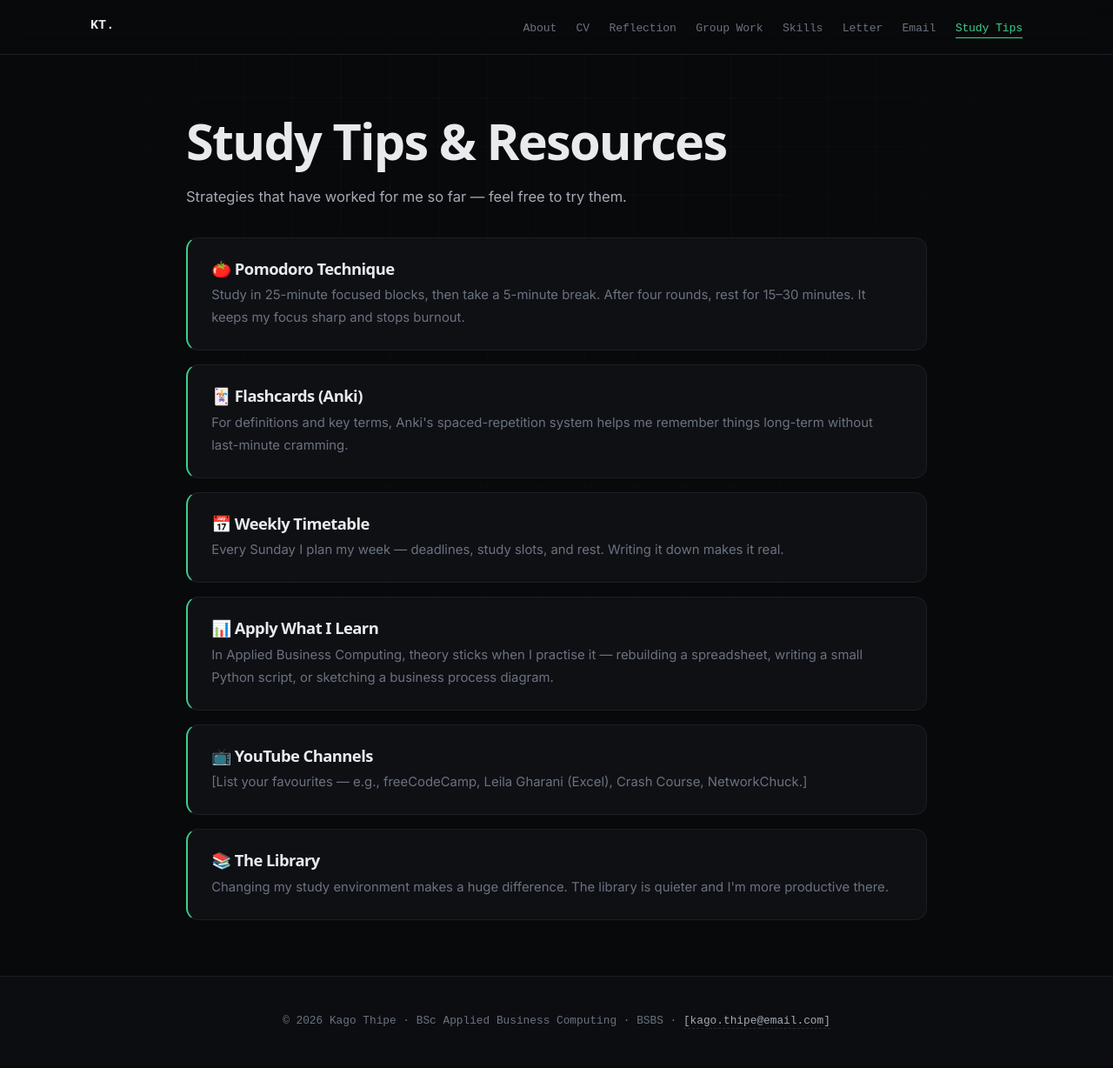
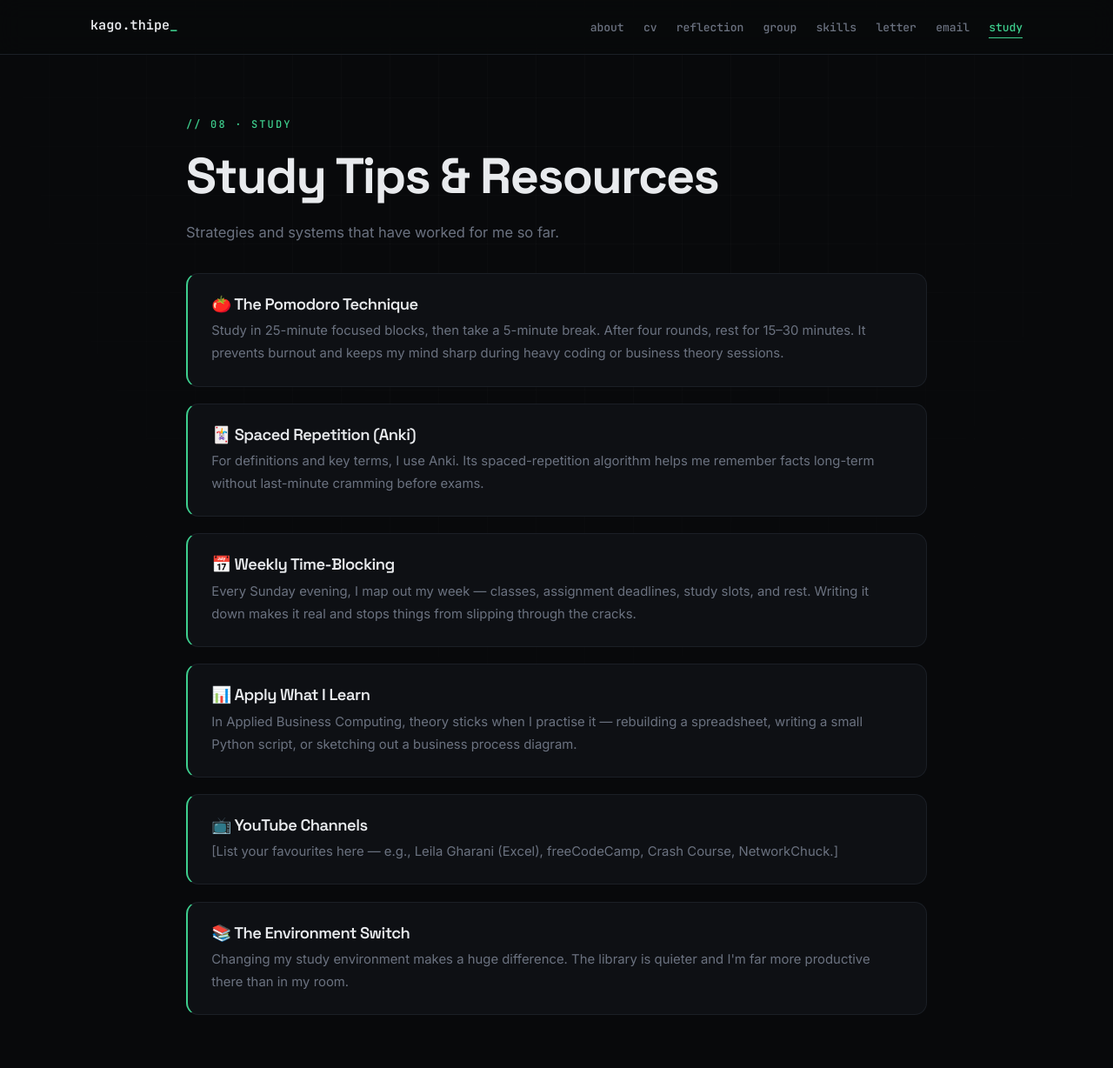
Before and after one commit to zelazaleski-max/KAGO, a plain HTML site: page study.html in a window 1280 px wide. Shown: the top 1228 px of the page at 87% size. Drawn offline with Linux system fonts and the light colour scheme.

Commit message:
Update study.html

```diff
--- a/study.html
+++ b/study.html
@@ -4,63 +4,67 @@
 <meta charset="UTF-8">
 <meta name="viewport" content="width=device-width, initial-scale=1.0">
 <title>Study Tips · Kago Thipe</title>
+<meta name="description" content="Study tips and resources that work for Kago Thipe.">
 <link rel="preconnect" href="https://fonts.googleapis.com">
-<link href="https://fonts.googleapis.com/css2?family=Inter:wght@400;500;600;700&family=Poppins:wght@600;700&display=swap" rel="stylesheet">
+<link rel="preconnect" href="https://fonts.gstatic.com" crossorigin>
+<link href="https://fonts.googleapis.com/css2?family=Inter:wght@400;500;600;700&family=Space+Grotesk:wght@500;600;700&family=JetBrains+Mono:wght@400;500;600&display=swap" rel="stylesheet">
+<link rel="icon" type="image/svg+xml" href="assets/img/favicon.svg">
 <link rel="stylesheet" href="assets/css/style.css">
 </head>
 <body>
 
 <nav>
   <div class="wrap">
-    <a class="brand" href="index.html">KT.</a>
+    <a class="brand" href="index.html">kago.thipe<span class="dot">_</span></a>
     <ul>
-      <li><a href="index.html">About</a></li>
-      <li><a href="cv.html">CV</a></li>
-      <li><a href="reflection.html">Reflection</a></li>
-      <li><a href="groupwork.html">Group Work</a></li>
-      <li><a href="skills.html">Skills</a></li>
-      <li><a href="application.html">Letter</a></li>
-      <li><a href="email.html">Email</a></li>
-      <li><a href="study.html" class="active">Study Tips</a></li>
+      <li><a href="index.html">about</a></li>
+      <li><a href="cv.html">cv</a></li>
+      <li><a href="reflection.html">reflection</a></li>
+      <li><a href="groupwork.html">group</a></li>
+      <li><a href="skills.html">skills</a></li>
+      <li><a href="application.html">letter</a></li>
+      <li><a href="email.html">email</a></li>
+      <li><a href="study.html" class="active">study</a></li>
     </ul>
   </div>
 </nav>
 
 <main class="container">
   <section class="fade">
+    <span class="kicker">// 08 · study</span>
     <h1>Study Tips & Resources</h1>
-    <p>Strategies that have worked for me so far — feel free to try them.</p>
+    <p style="color:var(--muted);margin-bottom:2rem;max-width:600px;">Strategies and systems that have worked for me so far.</p>
 
-    <div class="grid" style="margin-top:2rem; gap:1rem;">
+    <div class="grid" style="margin-top:2rem; gap:1.2rem;">
 
       <div class="tip">
-        <h3>🍅 Pomodoro Technique</h3>
-        <p>Study in 25-minute focused blocks, then take a 5-minute break. After four rounds, rest for 15–30 minutes. It keeps my focus sharp and stops burnout.</p>
+        <h3>🍅 The Pomodoro Technique</h3>
+        <p>Study in 25-minute focused blocks, then take a 5-minute break. After four rounds, rest for 15–30 minutes. It prevents burnout and keeps my mind sharp during heavy coding or business theory sessions.</p>
       </div>
 
       <div class="tip">
-        <h3>🃏 Flashcards (Anki)</h3>
-        <p>For definitions and key terms, Anki's spaced-repetition system helps me remember things long-term without last-minute cramming.</p>
+        <h3>🃏 Spaced Repetition (Anki)</h3>
+        <p>For definitions and key terms, I use Anki. Its spaced-repetition algorithm helps me remember facts long-term without last-minute cramming before exams.</p>
       </div>
 
       <div class="tip">
-        <h3>📅 Weekly Timetable</h3>
-        <p>Every Sunday I plan my week — deadlines, study slots, and rest. Writing it down makes it real.</p>
+        <h3>📅 Weekly Time-Blocking</h3>
+        <p>Every Sunday evening, I map out my week — classes, assignment deadlines, study slots, and rest. Writing it down makes it real and stops things from slipping through the cracks.</p>
       </div>
 
       <div class="tip">
         <h3>📊 Apply What I Learn</h3>
-        <p>In Applied Business Computing, theory sticks when I practise it — rebuilding a spreadsheet, writing a small Python script, or sketching a business process diagram.</p>
+        <p>In Applied Business Computing, theory sticks when I practise it — rebuilding a spreadsheet, writing a small Python script, or sketching out a business process diagram.</p>
       </div>
 
       <div class="tip">
         <h3>📺 YouTube Channels</h3>
-        <p>[List your favourites — e.g., freeCodeCamp, Leila Gharani (Excel), Crash Course, NetworkChuck.]</p>
+        <p>[List your favourites here — e.g., Leila Gharani (Excel), freeCodeCamp, Crash Course, NetworkChuck.]</p>
       </div>
 
       <div class="tip">
-        <h3>📚 The Library</h3>
-        <p>Changing my study environment makes a huge difference. The library is quieter and I'm more productive there.</p>
+        <h3>📚 The Environment Switch</h3>
+        <p>Changing my study environment makes a huge difference. The library is quieter and I'm far more productive there than in my room.</p>
       </div>
 
     </div>
@@ -68,13 +72,13 @@
 </main>
 
 <footer>
-  © 2026 Kago Thipe · BSc Applied Business Computing · BSBS · <a href="mailto:[kago.thipe@email.com]">[kago.thipe@email.com]</a>
+  © 2026 Kago Thipe · BSBS · <a href="mailto:[kago.thipe@email.com]">[kago.thipe@email.com]</a>
 </footer>
 
 <script>
   const io = new IntersectionObserver(entries => {
     entries.forEach(e => e.isIntersecting && e.target.classList.add('visible'));
-  });
+  }, { threshold: 0.1 });
   document.querySelectorAll('.fade').forEach(el => io.observe(el));
 </script>
 </body>
```
